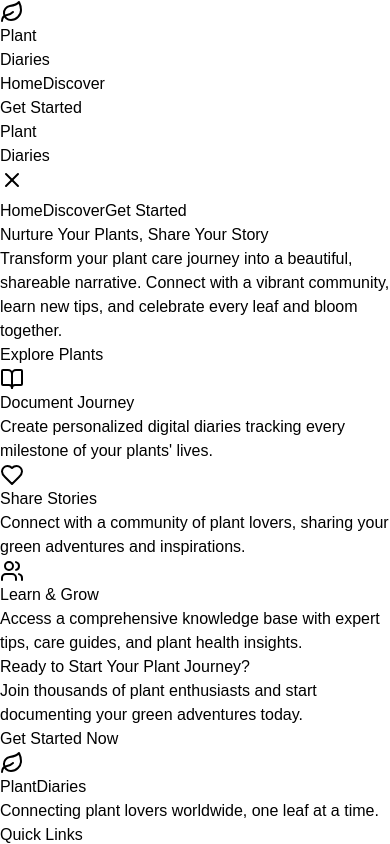
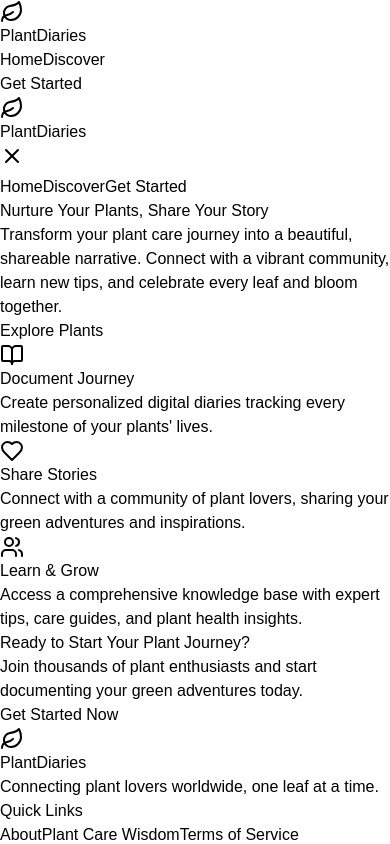
Before and after one commit to rupsa45/PlantDiaries-Frontend, a React (Vite) app: page / in a window 390 px wide. Both pictures are taken after a click on the button "Open menu". Shown: the top 844 px of the page. Built offline with nearby package versions, Linux system fonts and the light colour scheme; no server answers; a web font is replaced by a local one.

Commit message:
refactor MobileNav and Navbar components for improved layout and styling

```diff
--- a/src/Layout/MobileNav.jsx
+++ b/src/Layout/MobileNav.jsx
@@ -1,6 +1,13 @@
-import { useState,useEffect } from "react";
-import { Menu, X, CircleUserRound,  LogOut, User2Icon} from "lucide-react";
-import { Link} from "react-router-dom";
+import { useState, useEffect } from "react";
+import {
+  Menu,
+  X,
+  CircleUserRound,
+  LogOut,
+  User2Icon,
+  Leaf,
+} from "lucide-react";
+import { Link } from "react-router-dom";
 import { getUserData, logout } from "../apis/user.api";
 
 const MobileNav = () => {
@@ -48,15 +55,23 @@ const MobileNav = () => {
   return (
     <div className="bg-white/80 backdrop-blur-sm text-slate-900 shadow-lg">
       <div className="container mx-auto flex justify-between items-center py-4 px-6 mobile-nav">
-        {/* Logo Section */}
-        <Link to="/" className="text-2xl font-bold tracking-wide">
-          <h1 className="text-[#4CA771]">Plant</h1> Diaries
+        <Link
+          to="/"
+          className="flex text-xl font-serif font-bold items-center space-x-2"
+        >
+          <Leaf className="text-[#4CA771]  w-6 h-6" />
+          <div className="flex flex-col">
+            <span className="text-emerald-600 font-medium">Plant</span>
+            <span className="text-gray-900 font-bold -mt-1">Diaries</span>
+          </div>
         </Link>
 
-        {/* Menu Toggle Button */}
         <div className="flex items-center space-x-4 ">
-          <button onClick={toggleMenu} className="p-2 rounded-lg hover:bg-emerald-50 transition-colors focus:outline-none"
-              aria-label={isMenuOpen ? "Close menu" : "Open menu"}>
+          <button
+            onClick={toggleMenu}
+            className="p-2 rounded-lg hover:bg-emerald-50 transition-colors focus:outline-none"
+            aria-label={isMenuOpen ? "Close menu" : "Open menu"}
+          >
             {isMenuOpen ? (
               <X className="h-8 w-8" />
             ) : (
@@ -67,9 +82,8 @@ const MobileNav = () => {
       </div>
 
       {isMenuOpen && (
-        <div className=" w-full shadow-lg">
+        <div className=" w-full  shadow-lg">
           <nav className="flex flex-col space-y-4 p-6">
-            {/* Navigation Links */}
             <Link
               to="/"
               className="hover:text-[#4CA771] transition text-xl font-serif"
@@ -93,7 +107,7 @@ const MobileNav = () => {
               </Link>
             )}
 
-            {/* Conditional Rendering Based on Authentication */}
+            {/* Conditional rendering based on token */}
             {user ? (
               <div>
                 <button
@@ -105,32 +119,29 @@ const MobileNav = () => {
                 </button>
                 {isDropdownOpen && (
                   <div className="flex flex-col space-y-2 mt-2">
-
                     <Link
                       to="/profile"
                       className="bg-[#4CA771]/10 text-[#4CA771] flex gap-1 px-4 py-3 rounded-lg hover:bg-[#9ae1b6] transition text-center w-full text-xl"
                       onClick={toggleMenu}
                     >
-                      <User2Icon/>
+                      <User2Icon />
                       Profile
                     </Link>
                     <button
                       onClick={handleLogout}
                       className="bg-[#4CA771]/10 text-[#4CA771]  flex gap-1 px-4 py-3 rounded-lg hover:bg-[#9ae1b6] transition text-center w-full text-xl"
                     >
-                      <LogOut/>
+                      <LogOut />
                       Logout
                     </button>
                   </div>
                 )}
               </div>
             ) : (
-              <Link
-                to="/login"
-                className="bg-[#4CA771]/10 text-[#4CA771] px-4 py-3 flex gap-1 rounded-lg hover:bg-[#3A8C5A] transition text-center text-xl"
-                onClick={toggleMenu}
-              >
+              <Link to="/login">
+                <button className="w-full mt-2 bg-emerald-600 text-white px-4 py-2 rounded-full hover:bg-emerald-500 transition">
                   Get Started
+                </button>
               </Link>
             )}
           </nav>
--- a/src/Layout/Navbar.jsx
+++ b/src/Layout/Navbar.jsx
@@ -48,9 +48,9 @@ const Navbar = () => {
     <div className="bg-white/80 backdrop-blur-sm text-slate-900 shadow-xl">
       <div className="hidden container mx-auto md:flex justify-between items-center py-4 px-6">
         {/* Logo Section */}
-        <Link to="/" className="flex text-2xl font-serif font-bold items-center space-x-4">
+        <Link to="/" className="flex text-2xl font-serif font-bold items-center space-x-1">
           <Leaf className="text-[#4CA771]  w-10 h-10" />
-          <h1 className="text-[#4CA771] ">Plant</h1>Diaries
+          <span className="text-emerald-600 font-medium">Plant</span>Diaries
         </Link>
 
         {/* Navigation Links */}
```
Lines whose indentation alone changed are shown as unchanged.
